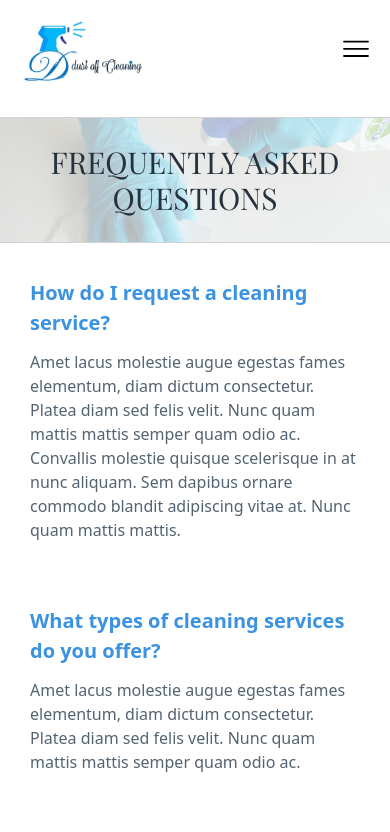
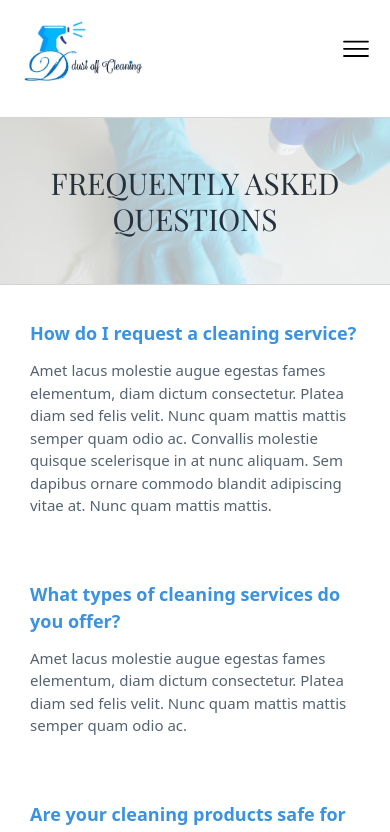
Before and after one commit to tristandasilva/ddustoffcleaning, a Next.js app: page /faq in a window 390 px wide. Shown: the top 832 px of the page. Built offline with nearby package versions, Linux system fonts and the light colour scheme.

Commit message:
Design adjustments

```diff
--- a/app/components/layouts/CtaLayout.jsx
+++ b/app/components/layouts/CtaLayout.jsx
@@ -3,7 +3,7 @@ import StyledButton from '../StyledButton';
 
 const CtaLayout = () => {
   return (
-    <div className='cta mt-20 md:mt-28 md:mb-10 '>
+    <div className='cta mt-20 md:mt-28 mb-5 md:mb-10 '>
       <div className='overlay'>
         <div className='p-7 md:p-0 flex flex-col h-full gap-10 justify-center items-center text-center'>
           <div className='text-[32px] text-black-blue uppercase font-medium'>
--- a/app/components/layouts/HeroLayout.jsx
+++ b/app/components/layouts/HeroLayout.jsx
@@ -10,7 +10,7 @@ const HeroLayout = () => {
             <h1 className='text-[38px] md:text-[48px] xl:text-[50px] 2xl:text-[54px] font-regular leading-tight uppercase'>
               The only cleaning service you&lsquo;ll need
             </h1>
-            <p className='font-sans text-gray-700 text-[16px] mt-3 mb-8 2xl:max-w-[550px]'>
+            <p className='font-sans text-gray-700 text-[16px] md:text-[18px] mt-3 mb-8 2xl:max-w-[550px]'>
               Providing a wide array of convenient cleaning services in the
               Ottawa-Gatineau area.
             </p>
--- a/app/faq/faq-components/Faq.jsx
+++ b/app/faq/faq-components/Faq.jsx
@@ -3,10 +3,12 @@ import React from 'react';
 const Faq = ({ faq }) => {
   return (
     <div>
-      <h4 className='font-sans mb-3 text-[20px] md:text-[22px] text-darker-blue font-semibold'>
+      <h4 className='font-sans mb-3 text-[18px] md:text-[22px] text-darker-blue font-semibold'>
         {faq.question}
       </h4>
-      <p className='font-sans text-paragraph-blue'>{faq.answer}</p>
+      <p className='font-sans text-[15px] md:text-[16px] text-paragraph-blue'>
+        {faq.answer}
+      </p>
     </div>
   );
 };
--- a/app/globals.css
+++ b/app/globals.css
@@ -66,7 +66,7 @@ html {
   }
 
   .page-banner {
-    height: 15vh;
+    height: 20vh;
     margin-bottom: 35px;
   }
 }
@@ -194,11 +194,21 @@ li a {
   margin-right: 5px;
 }
 
+.form-container button,
+.form-sent,
+.sending {
+  padding: 10px 20px;
+  min-width: 150px;
+  margin-top: 30px;
+}
+
+.sending {
+  border: 1px solid #ffffff00;
+}
+
 .form-container button {
   background-color: var(--darker-blue);
-  margin-top: 20px;
   color: white;
-  padding: 10px 50px;
   border: none;
   cursor: pointer;
   border: 1px solid #1c5d96c5;
@@ -212,11 +222,9 @@ li a {
 }
 
 .form-sent {
-  padding: 10px 50px;
   background-color: #ffefbe;
   border: 1px solid #d8c58d;
   color: var(--black-blue);
-  margin-top: 35px;
   width: fit-content;
 }
 
@@ -231,4 +239,8 @@ li a {
     flex-direction: column;
     margin-bottom: 20px;
   }
+
+  .form-container {
+    font-size: 15px;
+  }
 }
--- a/app/quote/quote-components/QuotationForm.jsx
+++ b/app/quote/quote-components/QuotationForm.jsx
@@ -342,7 +342,7 @@ const QuotationForm = () => {
         <p className='text-red-600'>{requestVerificationText}</p>
       </div>
       {sending ? (
-        <div className='mt-[28px]'>Sending request...</div>
+        <div className='sending'>Sending request...</div>
       ) : formSent ? (
         <div className='form-sent'>
           Request sent! We will be in touch with you shortly, thank you.
```
